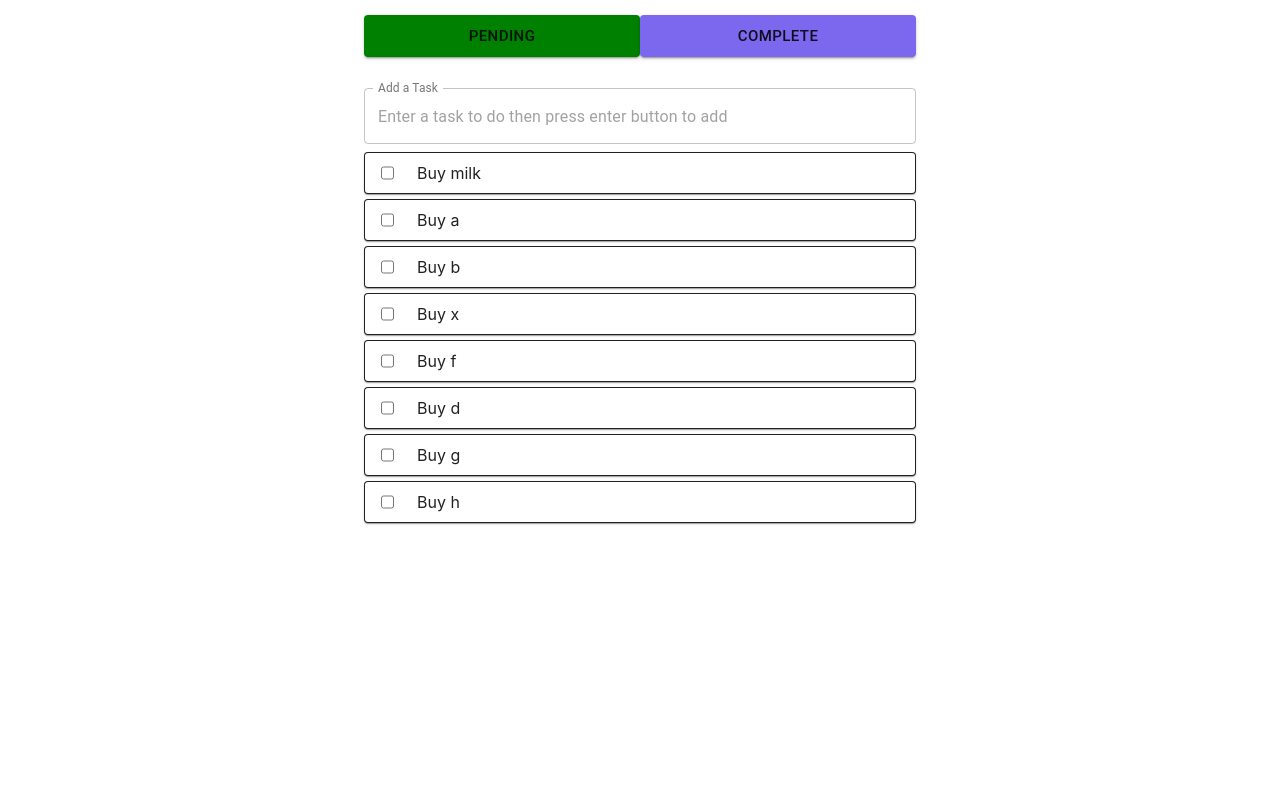
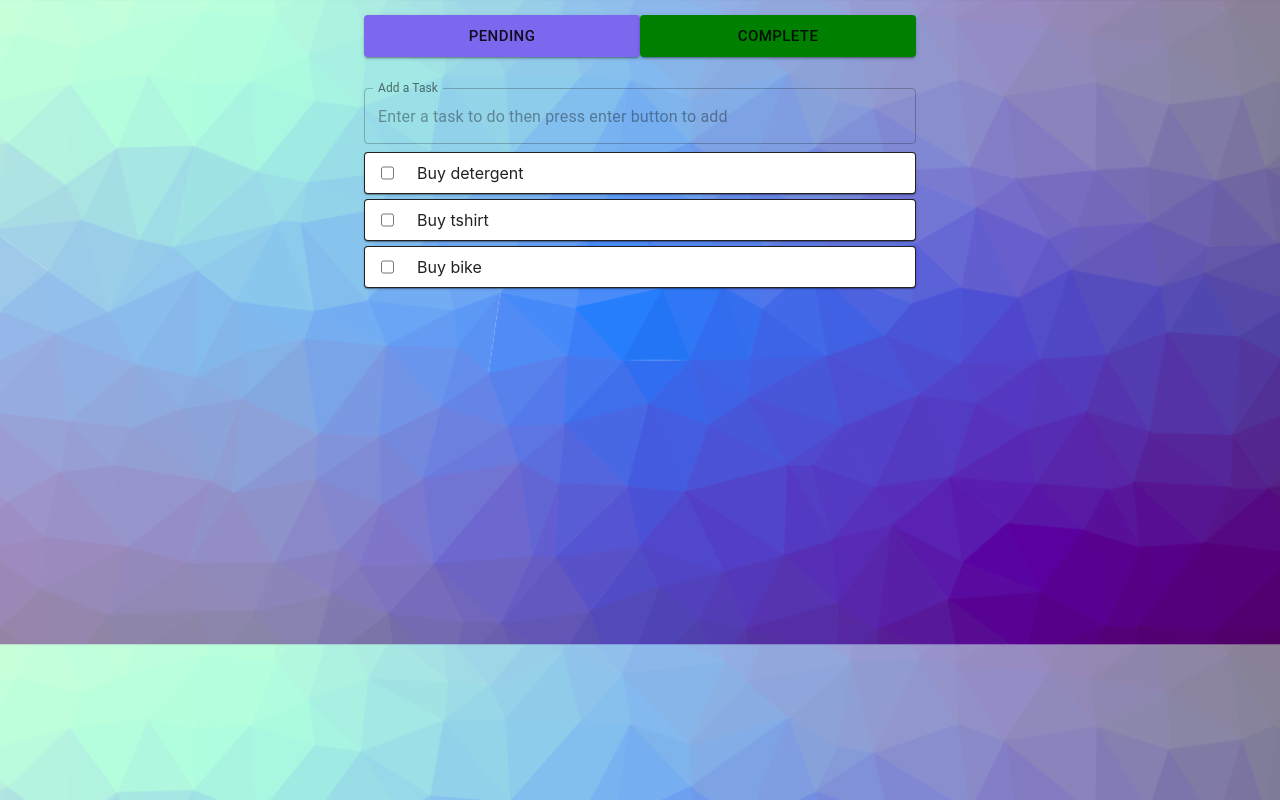
Before and after one commit to vishal28aug/reactJS, a React (Create React App) app: page / in a window 1280 px wide. Both pictures are taken after a click on the button "COMPLETE". Built offline with nearby package versions, Linux system fonts and the light colour scheme.

Commit message:
completed todo app

```diff
--- a/src/App.css
+++ b/src/App.css
@@ -1,5 +1,6 @@
 .App {
   text-align: center;
+
 }
 
 .App-logo {
--- a/src/App.js
+++ b/src/App.js
@@ -5,42 +5,54 @@ import AddTask from './components/add-task/AddTask'
 import Task from './components/task/Task'
 import Container from '@material-ui/core/Container';
 
-
 export default class App extends Component {
   constructor(props) {
     super(props)
     this.state = {
       activeButton: '1',
+      newTask: '',
       task: [
         { name: "Buy milk", status: 'pending' },
-        { name: "Buy a", status: 'pending' },
-        { name: "Buy b", status: 'completed' },
-        { name: "Buy x", status: 'pending' },
-        { name: "Buy f", status: 'completed' },
-        { name: "Buy d", status: 'pending' },
-        { name: "Buy g", status: 'completed' },
-        { name: "Buy h", status: 'pending' },
+        { name: "Buy popcorn", status: 'pending' },
+        { name: "Buy detergent", status: 'completed' },
+        { name: "Buy choclate", status: 'pending' },
+        { name: "Buy tshirt", status: 'completed' },
+        { name: "Buy shoe", status: 'pending' },
+        { name: "Buy bike", status: 'completed' },
+        { name: "Buy car", status: 'pending' },
       ]
     }
   }
 
-  addTask= (newTask) =>{
-    var newTask = { name:newTask, status:'pending' };
-    this.setState({ task: this.state.task.concat(newTask) });
-// var newStateArray = this.state.task.slice();
-// newStateArray.push(newTask);
-// this.setState(task : newStateArray);
+  addTask = (event) => {
+    if (event.keyCode == '13') {
+      let newTask = { name: event.target.value, status: 'pending' };
+      let task = this.state.task.concat(newTask);
+      this.setState({ task: task });
+      event.target.value = ''
+    }
+  }
+
+  changeActiveButton = (newActiveButton) => {
+    this.setState({ activeButton: newActiveButton })
+  }
+
+  handleCheckboxChange = (index) => {
+    let tasks = this.state.task;
+    if (tasks[index])
+      tasks[index].status == 'pending' ? tasks[index].status = 'completed' : tasks[index].status = 'pending'
+
+    this.setState({ task: tasks })
   }
 
   render() {
     return (
       <div className="App">
         <Container maxWidth="sm">
-        <TaskStatus/>
-        <AddTask />
-          <Task />
+          <TaskStatus activeButton={this.state.activeButton} chageActiveButton={this.changeActiveButton} />
+          <AddTask addTask={this.addTask} newtask={this.state.newTask} />
+          <Task state={this.state} handleCheckboxChange={this.handleCheckboxChange} />
         </Container>
-
       </div>
     )
   }
--- a/src/components/add-task/AddTask.css
+++ b/src/components/add-task/AddTask.css
@@ -0,0 +1,6 @@
+.MuiOutlinedInput-notchedOutline {
+    border-color: black !important;
+}
+
+.MuiFormLabel-root {
+    color: black !important;
--- a/src/components/add-task/AddTask.js
+++ b/src/components/add-task/AddTask.js
@@ -8,7 +8,7 @@ export default class AddTask extends Component {
     return (
       <div>
         <TextField
-          id="outlined-full-width"
+          id="addTask"
           label="Add a Task"
           placeholder="Enter a task to do then press enter button to add"
           fullWidth
@@ -17,6 +17,7 @@ export default class AddTask extends Component {
             shrink: true,
           }}
           variant="outlined"
+          onKeyDown={(e) => this.props.addTask(e)}
         />
       </div>
     )
--- a/src/components/task-status/TaskStatus.js
+++ b/src/components/task-status/TaskStatus.js
@@ -1,30 +1,25 @@
 import React, { Component } from 'react'
 import Button from '@material-ui/core/Button';
 import './TaskStatus.css'
-import stateData from './../../AppState'
+
 
 export default class TaskStatus extends Component {
-    changeActiveButton =(activeBtn) =>{
-        stateData.changeActiveButton(activeBtn);
-        this.render();
-    }
 
   render() {
-        console.log('dfdf',stateData.getActiveButton())
     return (
       <div className="status-button">
         <Button
           variant="contained"
           size="large"
-                    className={stateData.getActiveButton() == 1 ? 'status-button_active' : 'status-button_inactive'}
-                    onClick={() => this.changeActiveButton('1')}
+          className={this.props.activeButton == 1 ? 'status-button_active' : 'status-button_inactive'}
+          onClick={() => this.props.chageActiveButton('1')}
         >
           Pending </Button>
         <Button
           variant="contained"
           size="large"
-                    className={stateData.getActiveButton() == 2 ? 'status-button_active' : 'status-button_inactive'}
-                    onClick={ () => this.changeActiveButton('2')}
+          className={this.props.activeButton == 2 ? 'status-button_active' : 'status-button_inactive'}
+          onClick={() => this.props.chageActiveButton('2')}
 
         >
           Complete</Button>
--- a/src/components/task/Task.css
+++ b/src/components/task/Task.css
@@ -5,6 +5,7 @@
     padding-left: 20px;
     margin-bottom: 5px;
     border: 1px solid;
+    cursor: pointer;
 }
 
 .paper__label{
--- a/src/components/task/Task.js
+++ b/src/components/task/Task.js
@@ -1,26 +1,35 @@
 import React, { Component } from 'react'
-import TaskStatus from './../task-status/TaskStatus'
 import './Task.css'
 import Paper from '@material-ui/core/Paper';
 import Grid from '@material-ui/core/Grid';
-import Checkbox from '@material-ui/core/Checkbox';
-import AddTask from './../add-task/AddTask'
-import stateData from './../../AppState'
+
 export default class Task extends Component {
+
+  getTask = () => {
+    return (this.props.state.task.map((task, index) =>
+      this.props.state.activeButton == '1' && task.status == 'pending' ?
+        <Paper className="paper" key={index} >
+          <Grid container wrap="nowrap" spacing={2}>
+            <input type="checkbox" onChange={() => this.props.handleCheckboxChange(index)} />
+            <span className="paper__label"> {task.name} </span>
+          </Grid>
+        </Paper>
+        :
+        this.props.state.activeButton == '2' && task.status == 'completed' ?
+          <Paper className="paper" key={index} >
+            <Grid container wrap="nowrap" spacing={2}>
+              <input type="checkbox" onChange={() => this.props.handleCheckboxChange(index)} />
+              <span className="paper__label"> {task.name} </span>
+            </Grid>
+          </Paper>
+          : null
+    ))
+  }
+
   render() {
     return (
       <div>
-
-        {
-        stateData.getStateTask().map((task, index) =>
-        <Paper className="paper" key={index}>
-          <Grid container wrap="nowrap" spacing={2}>
-            <input type="checkbox" />
-            <span className="paper__label"> {task.name} </span>
-          </Grid>
-        </Paper>
-        )
-        }
+        {this.getTask()}
       </div >
     )
   }
--- a/src/index.css
+++ b/src/index.css
@@ -5,6 +5,11 @@ body {
     sans-serif;
   -webkit-font-smoothing: antialiased;
   -moz-osx-font-smoothing: grayscale;
+  background: url('./assets/todo1.png');
+  -webkit-background-size: cover;
+  -moz-background-size: cover;
+  -o-background-size: cover;
+  background-size: cover;
 }
 
 code {
```
Also changed, not shown: src/assets/todo.jpg (added), src/assets/todo1.png (added). Lines whose indentation alone changed are shown as unchanged.
